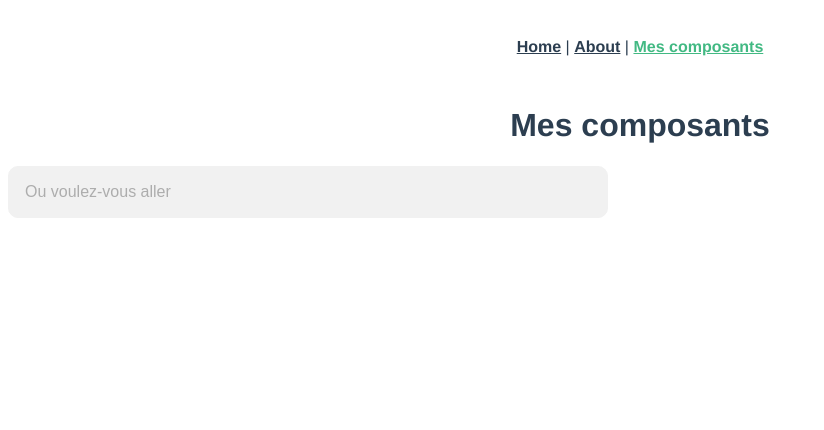
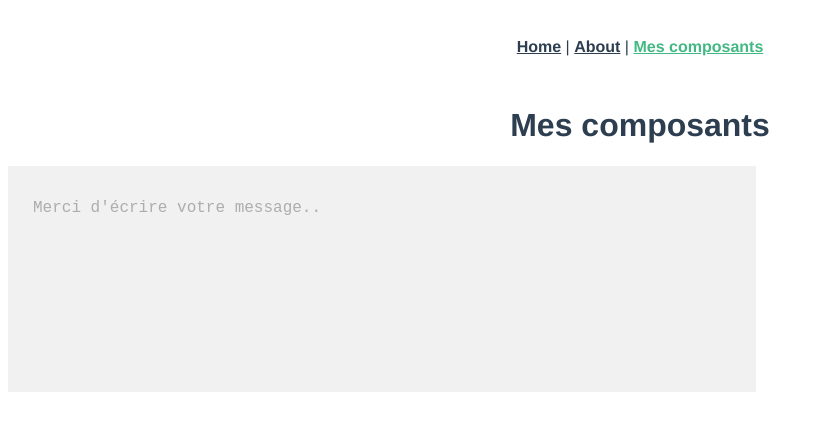
Before and after one commit to MaximHivin/Apotheose-Ojapon, a Vue app: page /composant in a window 1280 px wide. Shown: the top 430 px of the page, without its empty margins (0-824 px from the left). Built offline with nearby package versions, Linux system fonts and the light colour scheme.

Commit message:
Feature textarea dans un formulaire

```diff
--- /dev/null
+++ b/src/components/formulaire/TextArea.vue
@@ -0,0 +1,50 @@
+<template>
+<div class="container_textarea">
+    <textarea name="textarea" id="textarea" class="textarea" placeholder="Merci d'écrire votre message.."></textarea>
+</div>
+</template>
+
+<script>
+export default {
+
+}
+</script>
+
+<style>
+
+.container_textarea{
+    max-width: 748px;
+}
+
+.textarea{
+    padding-top: 32px;
+    padding-left: 24px;
+    width: 100%;
+    border: 1px solid #F1F1F1;
+    background-color: #F1F1F1;
+    color: #1d1d1d;
+    font-size: 16px;
+    font-weight: 500;
+    min-height: 226px;
+    box-sizing: border-box;
+    resize: none;
+}
+
+.textarea::placeholder{
+    color:#ADADAD;
+}
+
+
+@media screen and (max-width: 375px){
+    .container_textarea{
+        max-width: 302px;
+        margin: 0 auto;
+    }
+
+    .textarea{
+        padding: 16px;
+        min-height: 150px;
+    }
+}
+
+</style>
--- a/src/views/Composant.vue
+++ b/src/views/Composant.vue
@@ -1,14 +1,14 @@
 <template>
   <h1>Mes composants</h1>
-  <InputSearch />
+  <TextArea />
 </template>
 
 <script>
-import InputSearch from '@/components/formulaire/InputSearch.vue'
+import TextArea from '@/components/formulaire/TextArea.vue'
 export default {
   name: 'Composant',
   components: {
-    InputSearch
+    TextArea
   }
 }
 </script>
```
